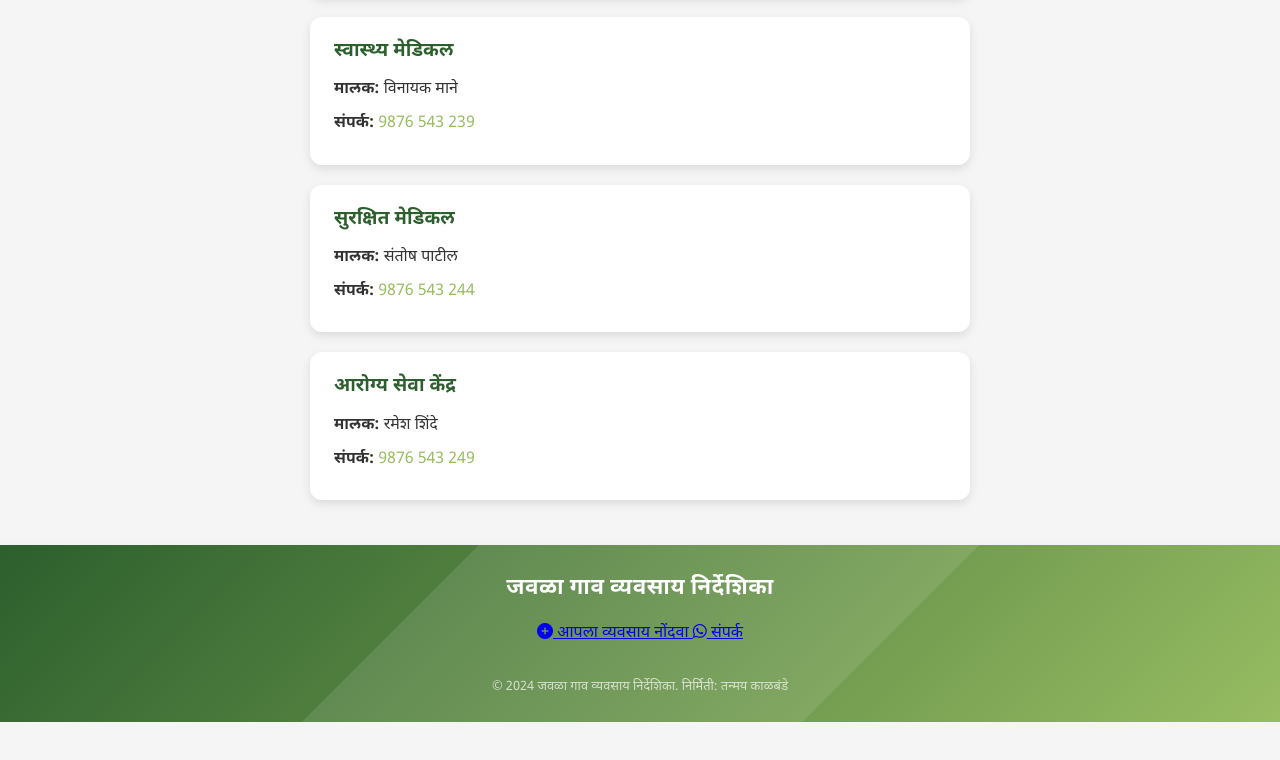
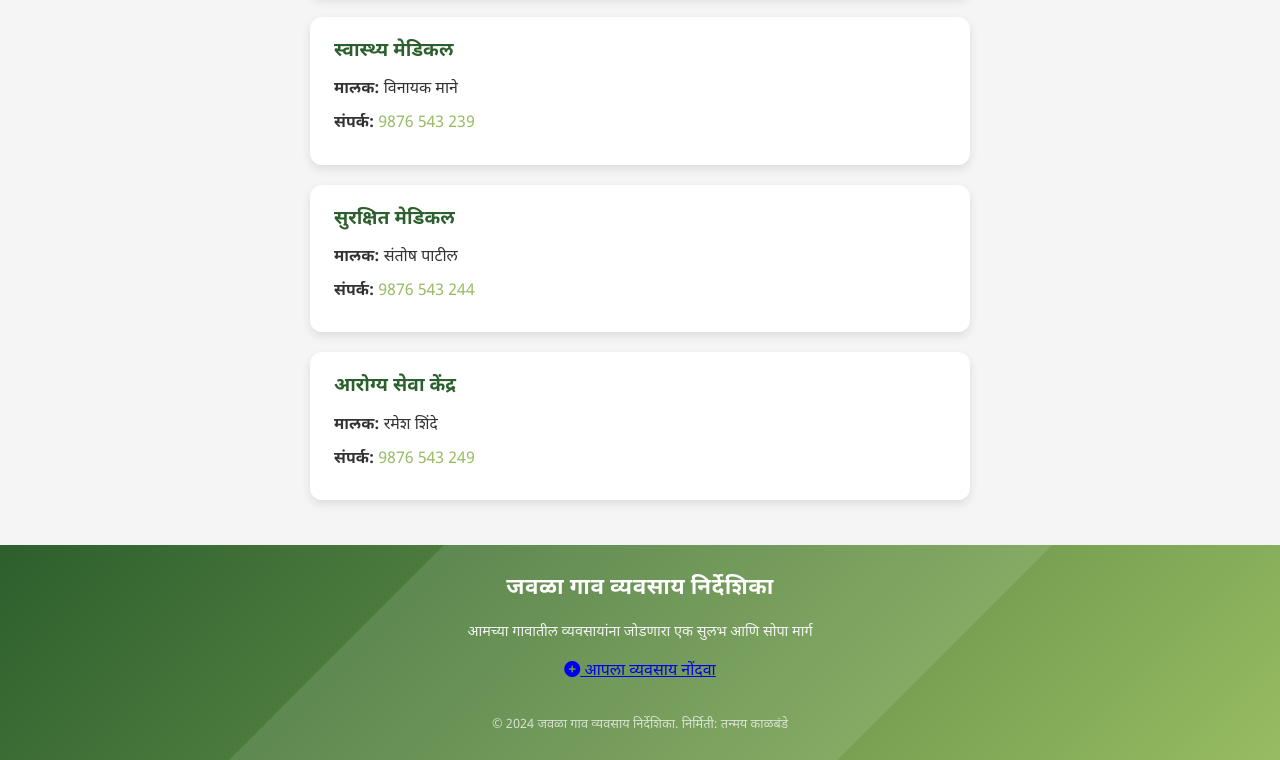
Before and after one commit to the-scam-master/Jawala-Business-Finder, a plain HTML site: page index.html in a window 1280 px wide. Shown: the part 7665-8425 px from the top of the page. Before the commit the page ends 8387 px from the top, so only its background shows below. Drawn offline with Linux system fonts and the light colour scheme.

Commit message:
Update index.html

```diff
--- a/index.html
+++ b/index.html
@@ -83,13 +83,10 @@
 <footer>
         <div class="footer-content">
             <h3>जवळा गाव व्यवसाय निर्देशिका</h3>
-
+            <p>आमच्या गावातील व्यवसायांना जोडणारा एक सुलभ आणि सोपा मार्ग</p>
             <div class="footer-actions">
                 <a href="https://forms.office.com/r/xjVPvyCA9F" class="action-button" target="_blank">
                     <i class="fas fa-plus-circle"></i> आपला व्यवसाय नोंदवा
-                </a>
-                <a href="https://wa.me/7378381494?text=नमस्कार,%20मला%20आपल्या%20व्यवसायाबद्दल%20माहिती%20हवी%20आहे." class="action-button" aria-label="व्हाट्सअँप">
-                    <i class="fab fa-whatsapp"></i> संपर्क
                 </a>
             </div>
 
```
